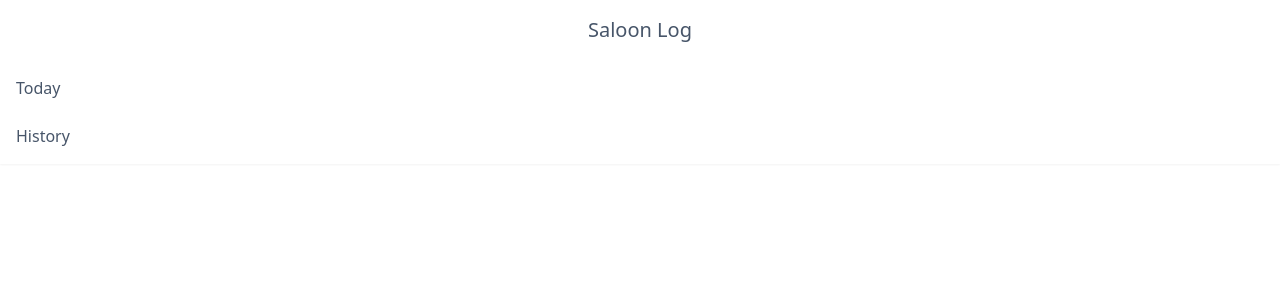
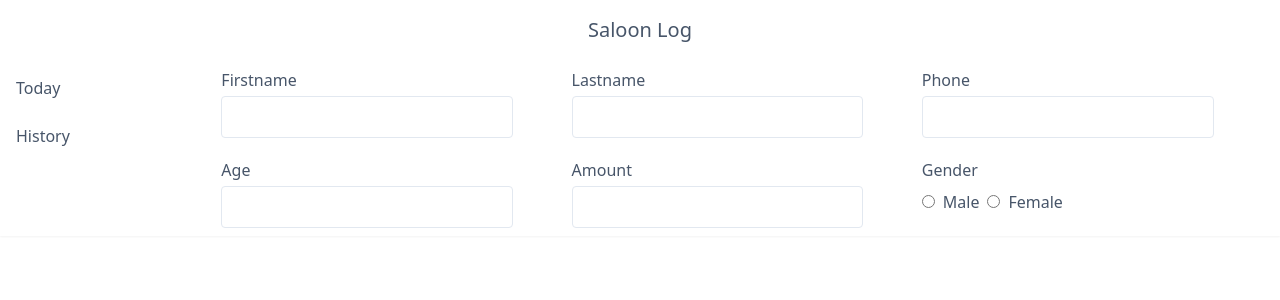
Before and after one commit to sparrowhawwk/tail-wind-css-saloon-log, a Next.js app: page / in a window 1280 px wide. Shown: the top 300 px of the page. Built offline with nearby package versions, Linux system fonts and the light colour scheme.

Commit message:
Form changes.

```diff
--- a/src/pages/today.js
+++ b/src/pages/today.js
@@ -2,9 +2,42 @@ export default function Today() {
     return (
         <>
             <div className="p-2">
-                <div className="flex">
-                    <div className="w-1/3">
-
+                <div className="w-full">
+                    <div className="flex mb-5">
+                        <div className="w-1/3">
+                            <label htmlFor="first_name" className="mb-1 block">Firstname</label>
+                            <input type="text" className="form-input rounded border border-solid border-slate-200 p-2 w-5/6"
+                                id="first_name" name="first_name"/>
+                        </div>
+                        <div className="w-1/3">
+                            <label htmlFor="last_name" className="mb-1 block">Lastname</label>
+                            <input type="text" className="form-input rounded border border-solid border-slate-200 p-2 w-5/6"
+                                id="last_name" name="last_name"/>
+                        </div>
+                        <div className="w-1/3">
+                            <label htmlFor="phone_number" className="mb-1 block">Phone</label>
+                            <input type="text" className="form-input rounded border border-solid border-slate-200 p-2 w-5/6"
+                                id="phone_number" name="phone_number"/>
+                        </div>
+                    </div>
+                    <div className="flex">
+                        <div className="w-1/3">
+                            <label htmlFor="cs_age" className="mb-1 block">Age</label>
+                            <input type="number" className="form-input rounded border border-solid border-slate-200 p-2 w-5/6"
+                                id="cs_age" name="cs_age"/>
+                        </div>
+                        <div className="w-1/3">
+                            <label htmlFor="cs_amount" className="mb-1 block">Amount</label>
+                            <input type="number" className="form-input rounded border border-solid border-slate-200 p-2 w-5/6"
+                                id="cs_amount" name="cs_amount"/>
+                        </div>
+                        <div className="w-1/3">
+                            <label className="mb-2 block">Gender</label>
+                            <input type="radio" name="cs_gender" id="cs_male" className="mr-2" />
+                            <label htmlFor="cs_male" className="mr-2">Male</label>
+                            <input type="radio" name="cs_gender" id="cs_female" className="mr-2"/>
+                            <label htmlFor="cs_male">Female</label>
+                        </div>
                     </div>
                 </div>
             </div>
```
